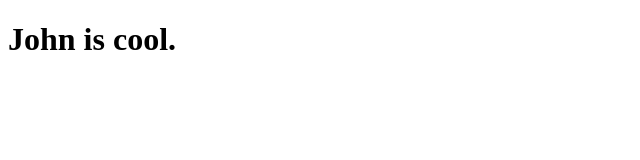
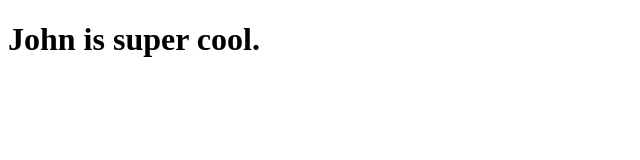
Before and after one commit to TooBuKoo/sandbox, a plain HTML site: page index.html in a window 1280 px wide. Shown: the whole page, without its empty margins (0-640 px from the left). Drawn offline with Linux system fonts and the light colour scheme.

Commit message:
renamed page

```diff
--- a/index.html
+++ b/index.html
@@ -1,11 +1,11 @@
 <!DOCTYPE html>
 <html>
 <head>
-	<title>John is cool.</title>
+	<title>John is super cool.</title>
 </head>
 <body>
 
-	<h1>John is cool.</h1>
+	<h1>John is super cool.</h1>
 
 </body>
 </html>
```
